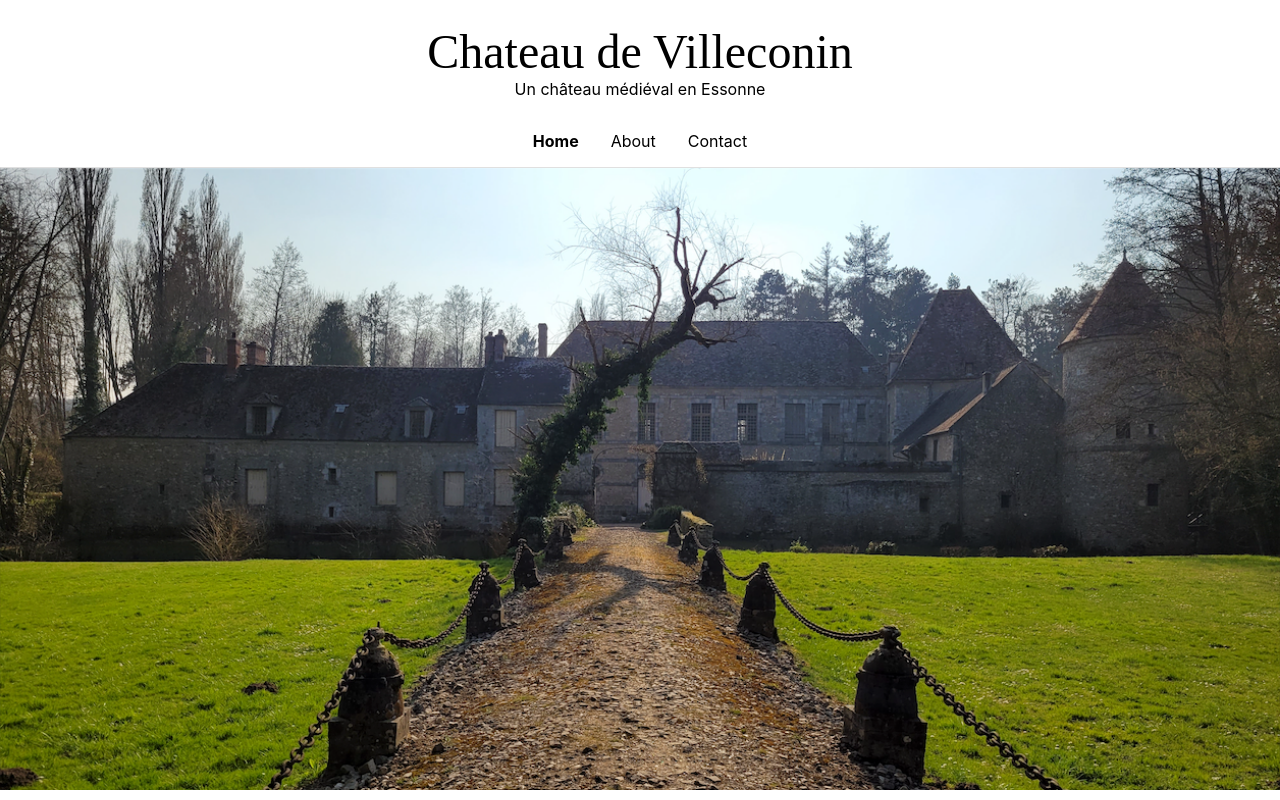
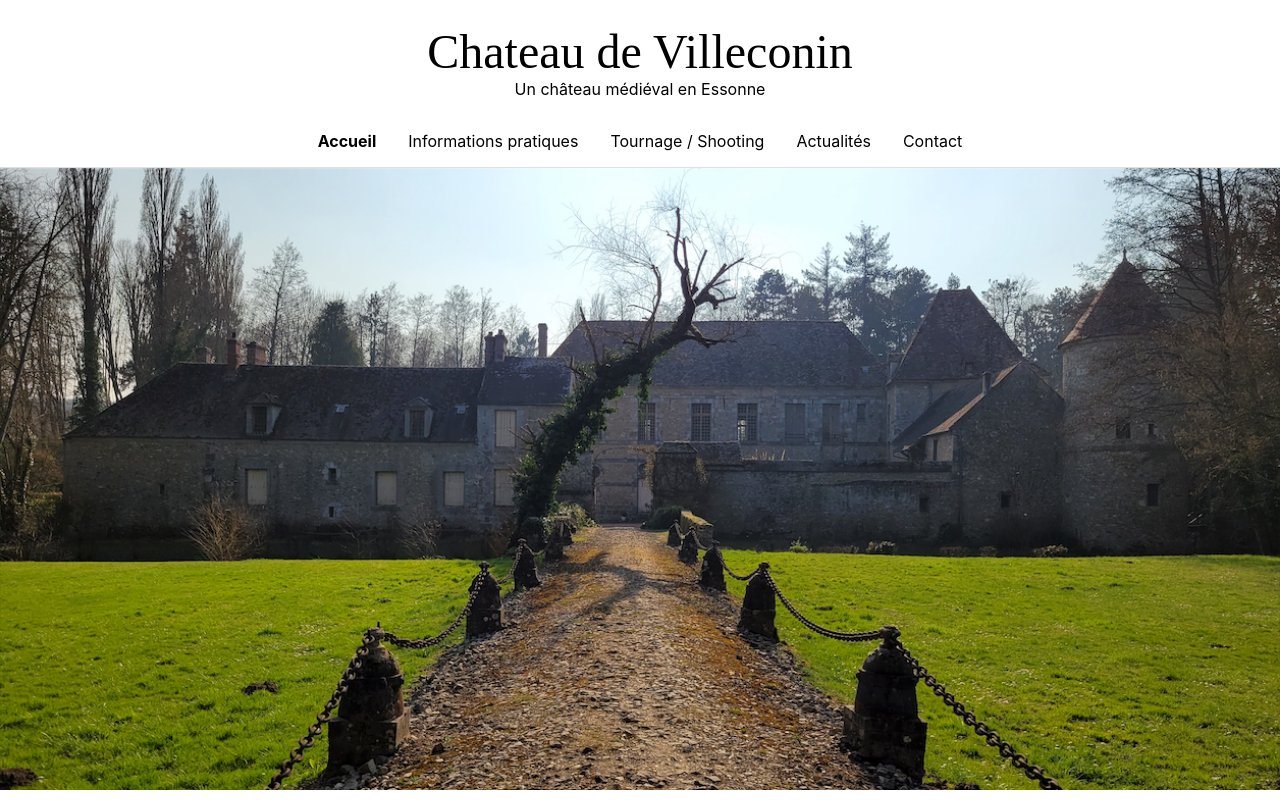
Before and after one commit to chrishughallen/villeconin, a React (Create React App) app: page / in a window 1280 px wide. Shown: the top 800 px of the page. Built offline with nearby package versions, Linux system fonts and the light colour scheme; a web font is replaced by a local one.

Commit message:
updating nav bar

```diff
--- a/src/Components/Navbar.js
+++ b/src/Components/Navbar.js
@@ -17,18 +17,40 @@ export default function Navbar() {
             to="/"
             className={({isActive}) => (isActive ? "nav-link nav-link-active" : "nav-link")}
           >
-          Home
+          Accueil
           </NavLink>
         </li>
+
         <li>
           <NavLink
             onClick={closeMenu}
             to="/about"
             className={({isActive}) => (isActive ? "nav-link nav-link-active" : "nav-link")}
           >
-          About
+          Informations pratiques
           </NavLink>
         </li>
+
+        <li>
+          <NavLink
+            onClick={closeMenu}
+            to="/about"
+            className={({isActive}) => (isActive ? "nav-link nav-link-active" : "nav-link")}
+          >
+          Tournage / Shooting
+          </NavLink>
+        </li>
+
+        <li>
+          <NavLink
+            onClick={closeMenu}
+            to="/about"
+            className={({isActive}) => (isActive ? "nav-link nav-link-active" : "nav-link")}
+          >
+          Actualités
+          </NavLink>
+        </li>
+
         <li>
           <NavLink
             onClick={closeMenu}
```
Also changed, not shown: 1 other file (tests, documents, lock files or other folders).
